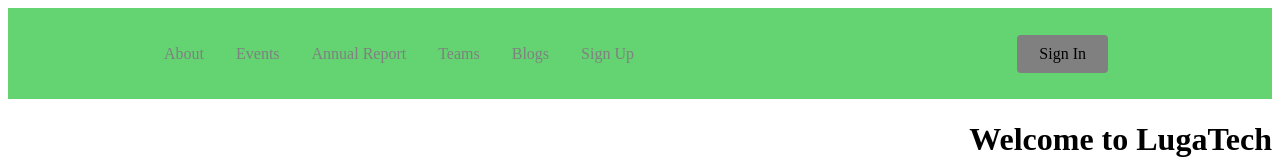
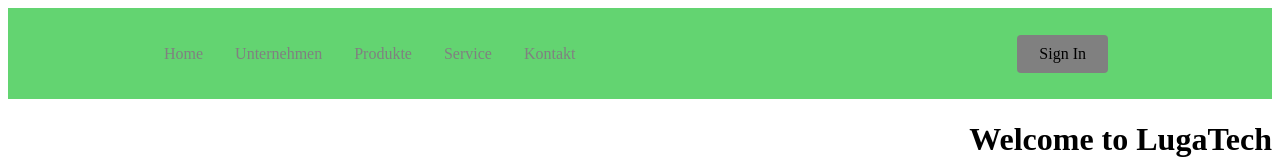
Before and after one commit to RancherJones/LuGaTech-Website, a React (Create React App) app: page / in a window 1280 px wide. Shown: the top 160 px of the page. Built offline with nearby package versions, Linux system fonts and the light colour scheme.

Commit message:
Navbar + Home Raw Version

```diff
--- a/src/components/Navbar/index.js
+++ b/src/components/Navbar/index.js
@@ -13,25 +13,21 @@
     <>
       <Nav>
         <Bars />
-
         <NavMenu>
-          <NavLink to='/about' activeStyle>
-            About
+          <NavLink to='/home' activestyle="true">
+            Home
           </NavLink>
-          <NavLink to='/events' activeStyle>
-            Events
+          <NavLink to='/unternehmen' activestyle="true">
+            Unternehmen
           </NavLink>
-          <NavLink to='/annual' activeStyle>
-            Annual Report
+          <NavLink to='/produkte' activestyle="true">
+            Produkte
           </NavLink>
-          <NavLink to='/team' activeStyle>
-            Teams
+          <NavLink to='/service' activestyle="true">
+            Service
           </NavLink>
-          <NavLink to='/blogs' activeStyle>
-            Blogs
-          </NavLink>
-          <NavLink to='/sign-up' activeStyle>
-            Sign Up
+          <NavLink to='/kontakt' activestyle="true">
+            Kontakt
           </NavLink>
           {/* Second Nav */}
           {/* <NavBtnLink to='/sign-in'>Sign In</NavBtnLink> */}
```
